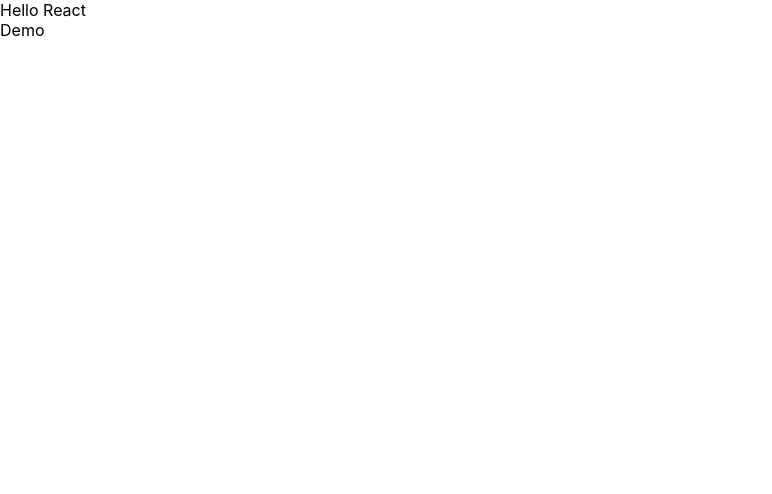
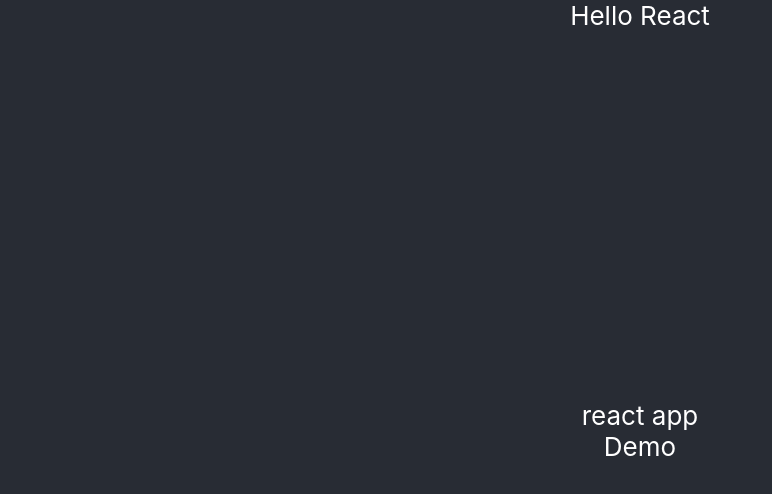
Before and after one commit to iam-gk/React, a React (Create React App) app in the folder react-app/: page / in a window 1280 px wide. Shown: the top 494 px of the page, without its empty margins (0-772 px from the left). Built offline with nearby package versions, Linux system fonts and the light colour scheme.

Commit message:
Using variables inside return

```diff
--- a/react-app/src/App.js
+++ b/react-app/src/App.js
@@ -1,16 +1,24 @@
+import './App.css';
+
 function App() {
+
+  {/* Declaring variable  */}
+  let name = 'react app'
   return (
     <div className="App">
      <div className="App-header"> {/* css added */}
       Hello React
+     <div className="App-header">
+      {name}      {/* It will return name = react app*/}
+      {/* Using variables inside return */}
       <Demo></Demo>
       {/* Attach other functions by using tags inside parent function and
       declaring the new function after the parent function */}
     </div>
     </div>
+    </div>
   );
 }
-
 function Demo() {
   return (
     <div className="App">
@@ -18,5 +26,4 @@
     </div>
   );
 }
-
 export default App;
```
